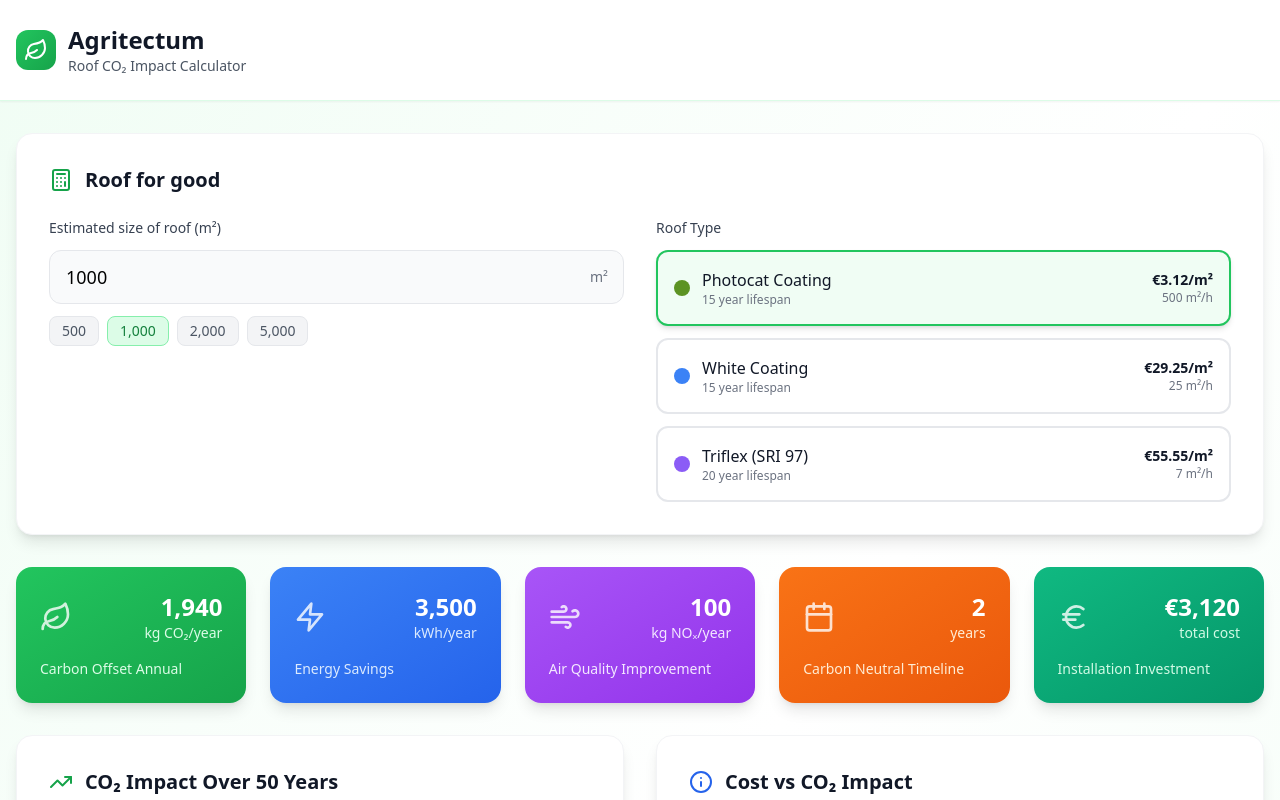
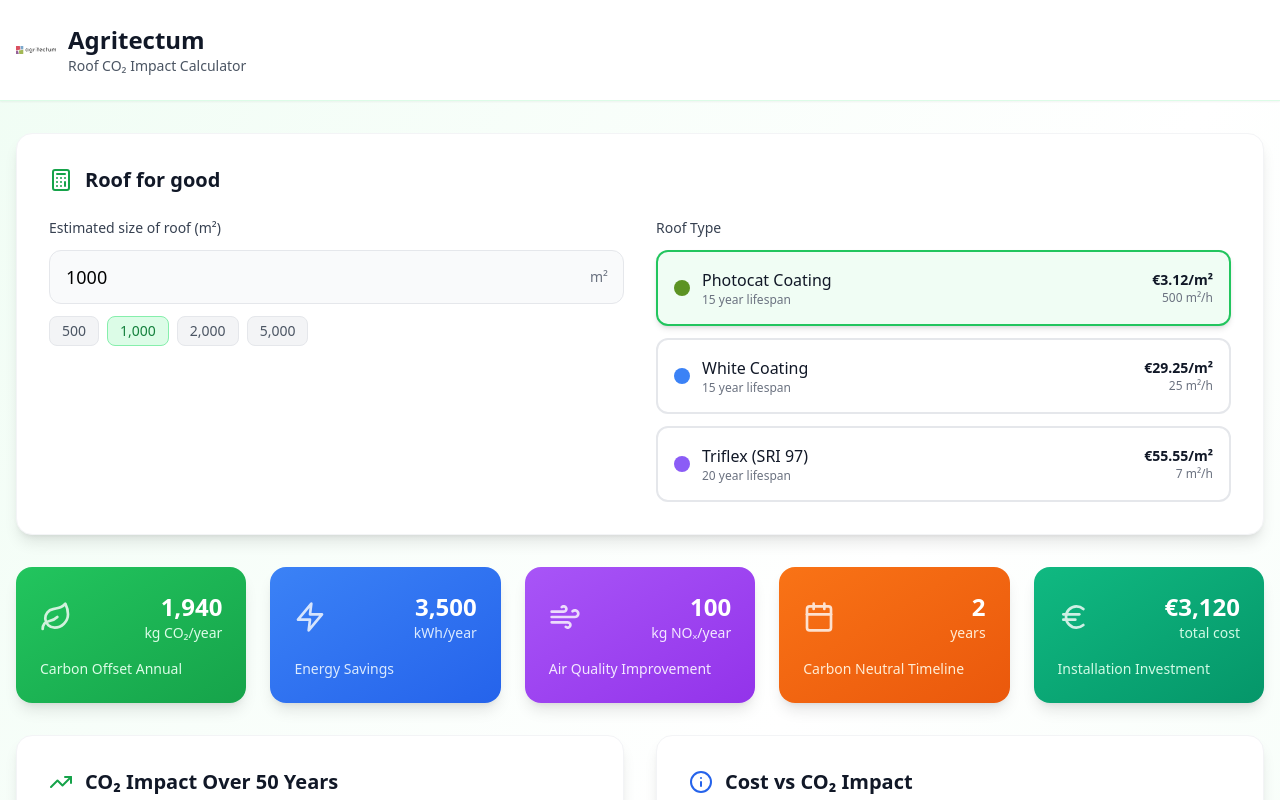
Before and after one commit to JesperSolutions/agritectum-roof-calculator, a React (Vite) app: page / in a window 1280 px wide. Shown: the top 800 px of the page. Built offline with nearby package versions, Linux system fonts and the light colour scheme.

Commit message:
Update with logo

```diff
--- a/src/App.tsx
+++ b/src/App.tsx
@@ -89,9 +89,13 @@ export default function RoofImpactDashboard() {
         <div className="max-w-7xl mx-auto px-4 py-6">
           <div className="flex items-center justify-between">
             <div className="flex items-center space-x-3">
-              <div className="w-10 h-10 bg-gradient-to-br from-green-500 to-green-600 rounded-xl flex items-center justify-center">
-                <Leaf className="w-6 h-6 text-white" />
-              </div>
+              <div className="w-10 h-10">
+                  <img
+                    src="/logo.webp"
+                    alt="Agritectum logo"
+                    className="w-full h-full object-contain rounded-xl"
+                  />
+                </div>
               <div>
                 <h1 className="text-2xl font-bold text-gray-900">Agritectum</h1>
                 <p className="text-sm text-gray-600">Roof CO₂ Impact Calculator</p>
```
Also changed, not shown: public/logo.webp (added).
